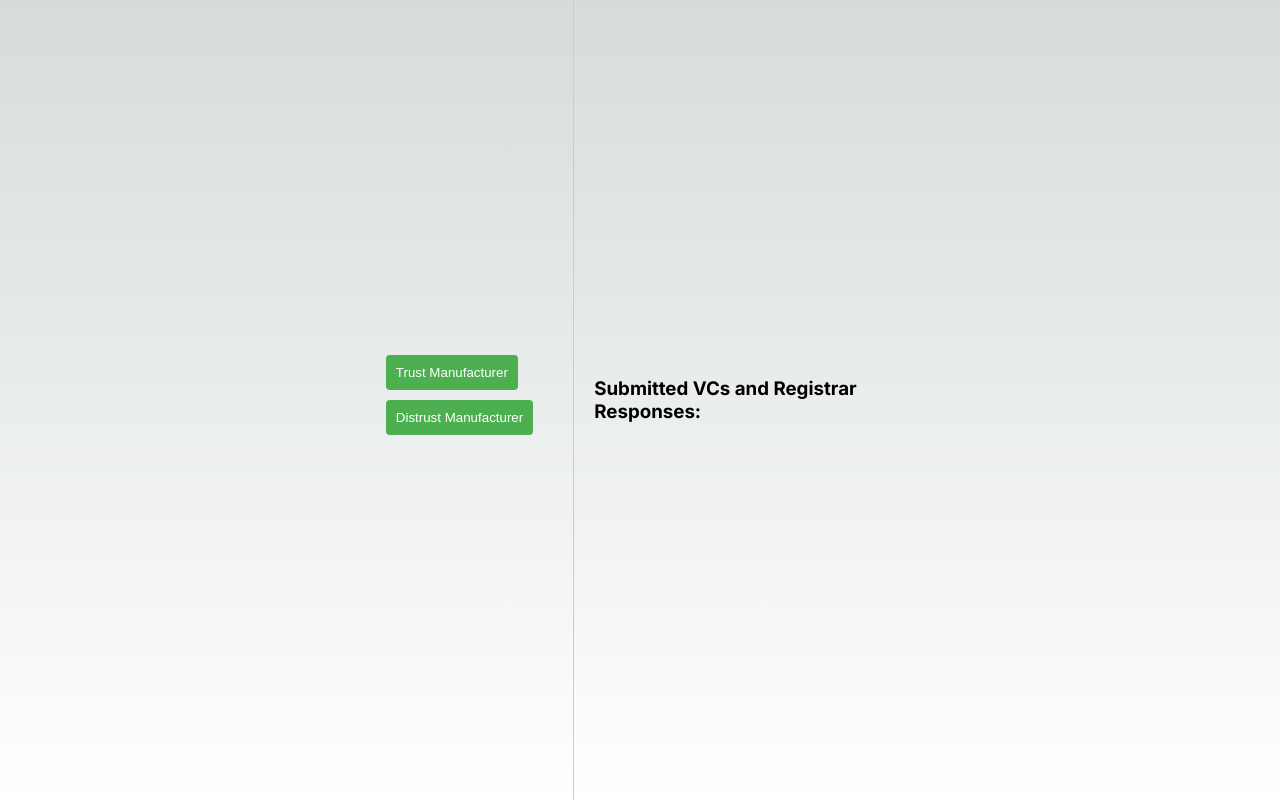
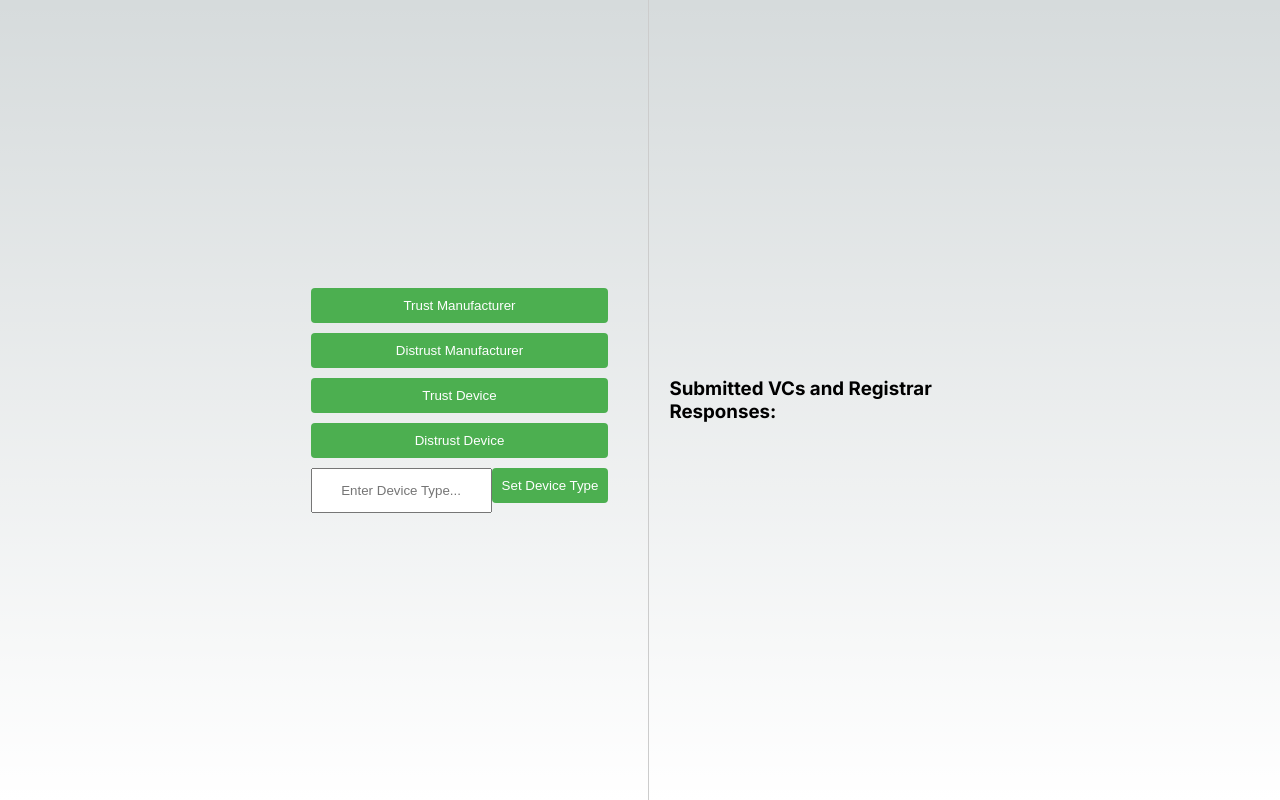
Before and after one commit to nqminds/trustnetz, a Next.js app in the folder packages/registrar_demo_app/: page / in a window 1280 px wide. Built offline with nearby package versions, Linux system fonts and the light colour scheme.

Commit message:
added buttons for trusting/distrusted device, and added text input and button to bind device to a type

```diff
--- a/packages/registrar_demo_app/src/app/MyComponent.css
+++ b/packages/registrar_demo_app/src/app/MyComponent.css
@@ -12,6 +12,12 @@
   margin-right: 20px;
 }
 
+.button-input-container {
+  display: flex;
+  align-items: stretch;
+  text-align-last: center;
+}
+
 button {
   padding: 10px;
   margin-bottom: 10px;
@@ -21,6 +27,7 @@ button {
   border-radius: 4px;
   cursor: pointer;
   transition: background-color 0.3s;
+  align-self: normal;
 }
 
 button:hover {
--- a/packages/registrar_demo_app/src/app/page.js
+++ b/packages/registrar_demo_app/src/app/page.js
@@ -4,6 +4,7 @@ import './MyComponent.css';
 
 const MyComponent = () => {
   const [listItems, setListItems] = useState([]);
+  const [deviceType, setDeviceTypeState] = useState('');
 
   const handleButtonClick = (value) => {
     setListItems([...listItems, value]);
@@ -96,13 +97,62 @@ const MyComponent = () => {
 		}
   }
 
+  const trustDevice = async () => {
+		try {
+      const claim = {
+        "user": "Nick",
+        "device": "www.client.com",
+        "trust": true,
+      };
+      await signAndSubmitClaim(claim, "device_trust");
+		} catch (err) {
+			console.log(err);
+		}
+	};
+
+  const distrustDevice = async () => {
+    try {
+      const claim = {
+        "user": "Nick",
+        "device": "www.client.com",
+        "trust": false,
+      };
+      await signAndSubmitClaim(claim, "device_trust");
+		} catch (err) {
+			console.log(err);
+		}
+  }
+
+  const setDeviceType = async () => {
+    try {
+      const claim = {
+        "device": "www.client.com",
+        "deviceType": deviceType,
+        "trust": false,
+      };
+      await signAndSubmitClaim(claim, "device_type_binding");
+		} catch (err) {
+			console.log(err);
+		}
+  }
+
   return (
     <div className="container">
       {/* Left side with buttons */}
       <div className="button-container">
         <button onClick={trustManufacturer}>Trust Manufacturer</button>
         <button onClick={distrustManufacturer}>Distrust Manufacturer</button>
-        {/* Add more buttons as needed */}
+        <button onClick={trustDevice}>Trust Device</button>
+        <button onClick={distrustDevice}>Distrust Device</button>
+        <div className="button-input-container">
+        <input
+          type="text"
+          value={deviceType}
+          onChange={(e) => setDeviceTypeState(e.target.value)}
+          placeholder="Enter Device Type..."
+        />
+        <button onClick={setDeviceType}>Set Device Type</button>
+        </div>
       </div>
 
       {/* Vertical line */}
```
